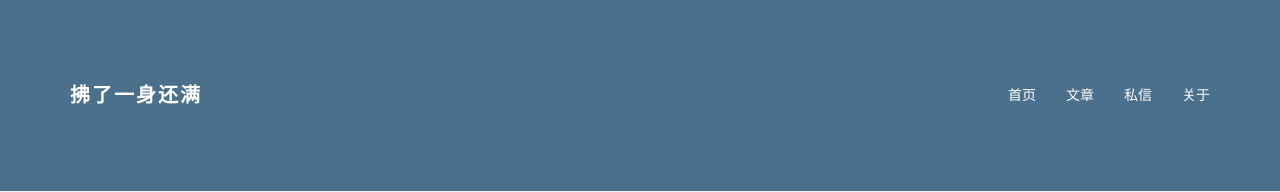
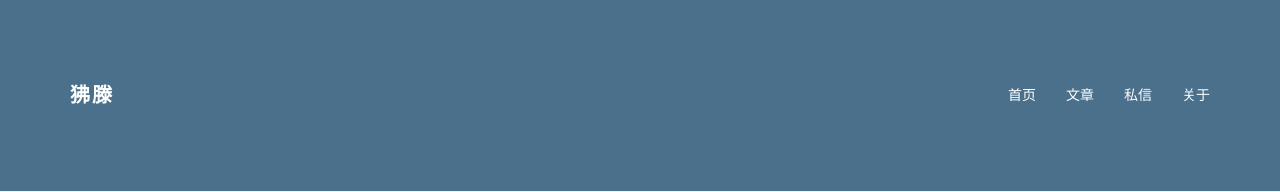
Before and after one commit to Jonwing/Feiton, a Django app: a page that uses Feiton/templates/base.html in a window 1280 px wide. Shown: the top 192 px of the page. Run offline with Django 3.2, Linux system fonts and the light colour scheme; parts of the project's set-up code (start-up, migrations or seed data) failed here and were passed over; some libraries are stand-ins or nearby versions.

Commit message:
mod base.html

```diff
--- a/Feiton/templates/base.html
+++ b/Feiton/templates/base.html
@@ -11,7 +11,7 @@
     <meta name="author" content="">
     <link rel="shortcut icon" href="{% static "media/images/favicon.ico" %}">
 
-    <title> A Site of ... </title>
+    <title> Feiton </title>
 
     <!-- Bootstrap core CSS -->
     <link href="{% static "css/bootstrap.css" %}" rel="stylesheet">
@@ -38,7 +38,7 @@
             <span class="icon-bar"></span>
             <span class="icon-bar"></span>
           </button>
-          <a class="navbar-brand" href="{% url "home_page" %}">拂了一身还满</a>
+          <a class="navbar-brand" href="{% url "home_page" %}">狒滕</a>
         </div>
         <div class="navbar-collapse collapse">
           <ul class="nav navbar-nav navbar-right">
```
